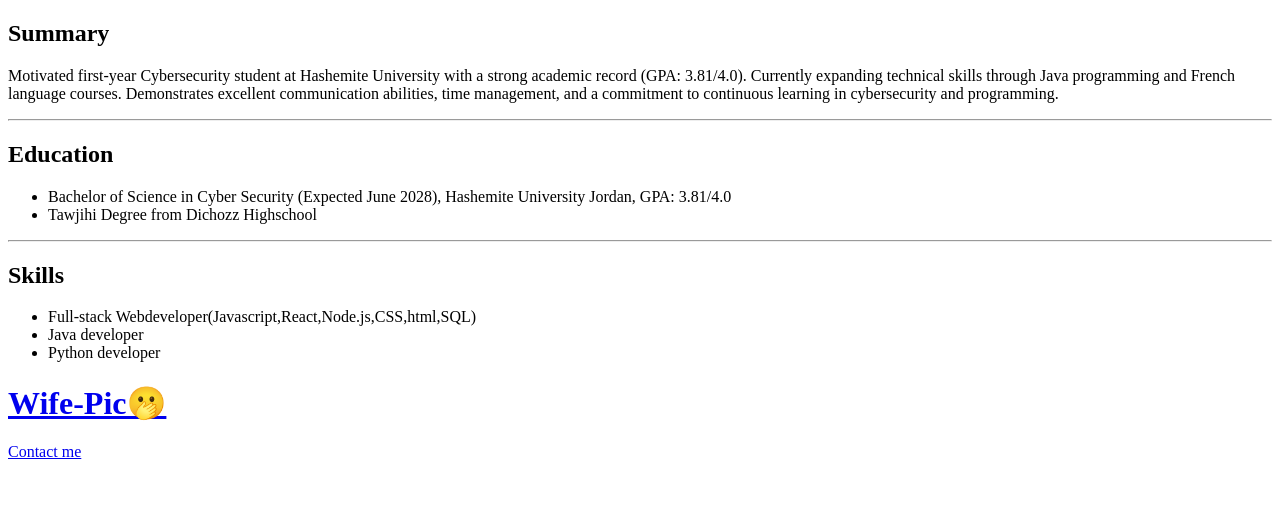
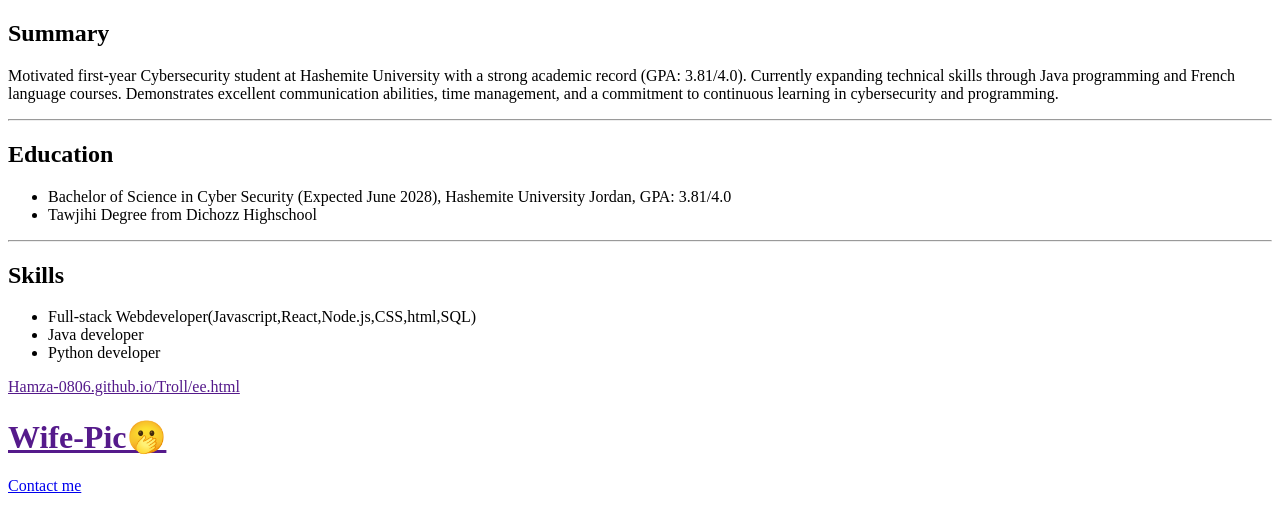
Before and after one commit to Hamza-0806/Troll, a plain HTML site: page index.html in a window 1280 px wide. Drawn offline with Linux system fonts and the light colour scheme.

Commit message:
Update index.html

```diff
--- a/index.html
+++ b/index.html
@@ -21,7 +21,7 @@
         <li>Java developer</li>
         <li>Python developer</li>
     </ul>
-    <a href="./ee.html"><h1>Wife-Pic🫢</h1></a>
+    <a href="">Hamza-0806.github.io/Troll/ee.html<h1>Wife-Pic🫢</h1></a>
     <a href="./contact.html"> Contact me</a>
 </body>
 </html>
```
